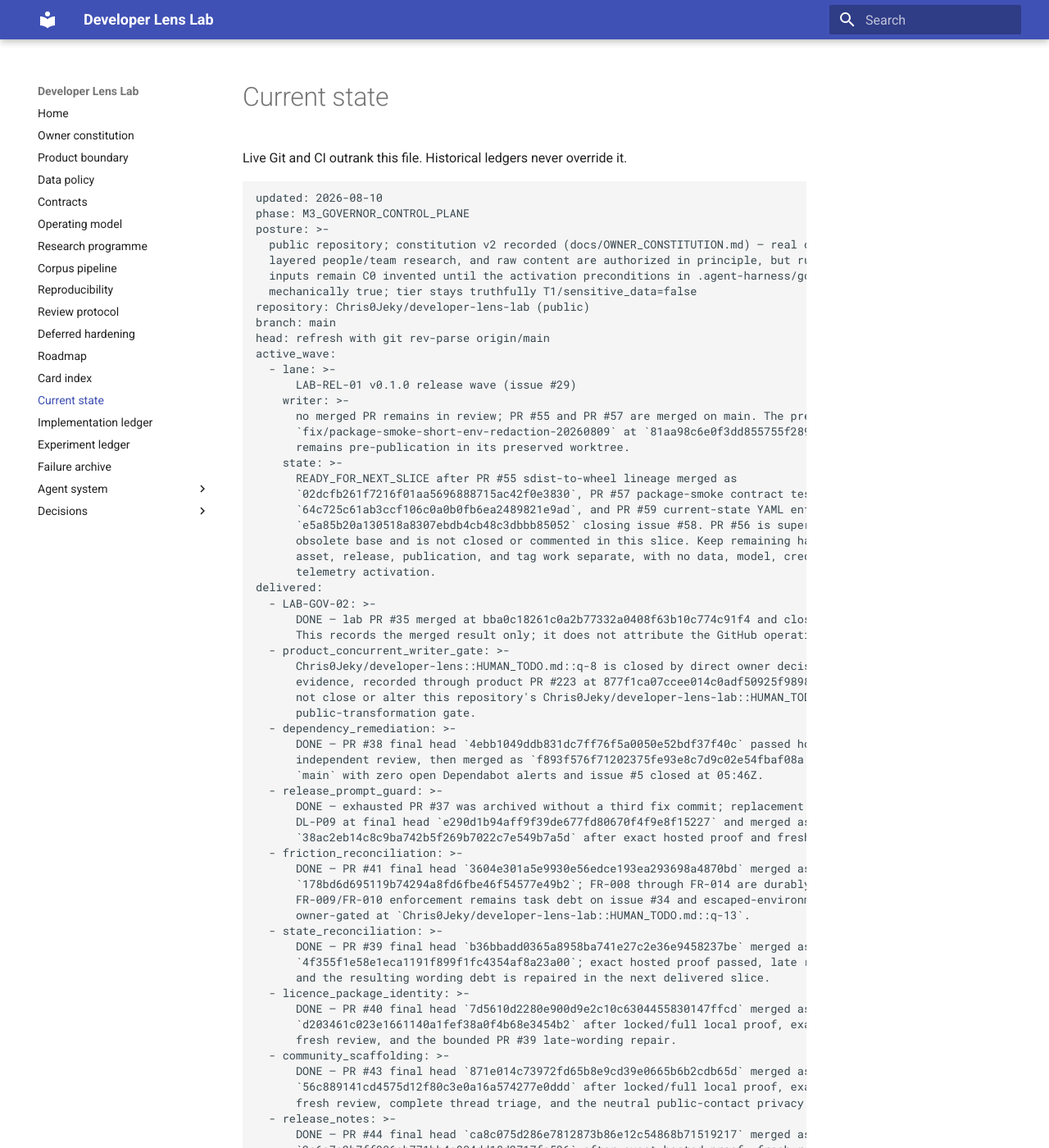
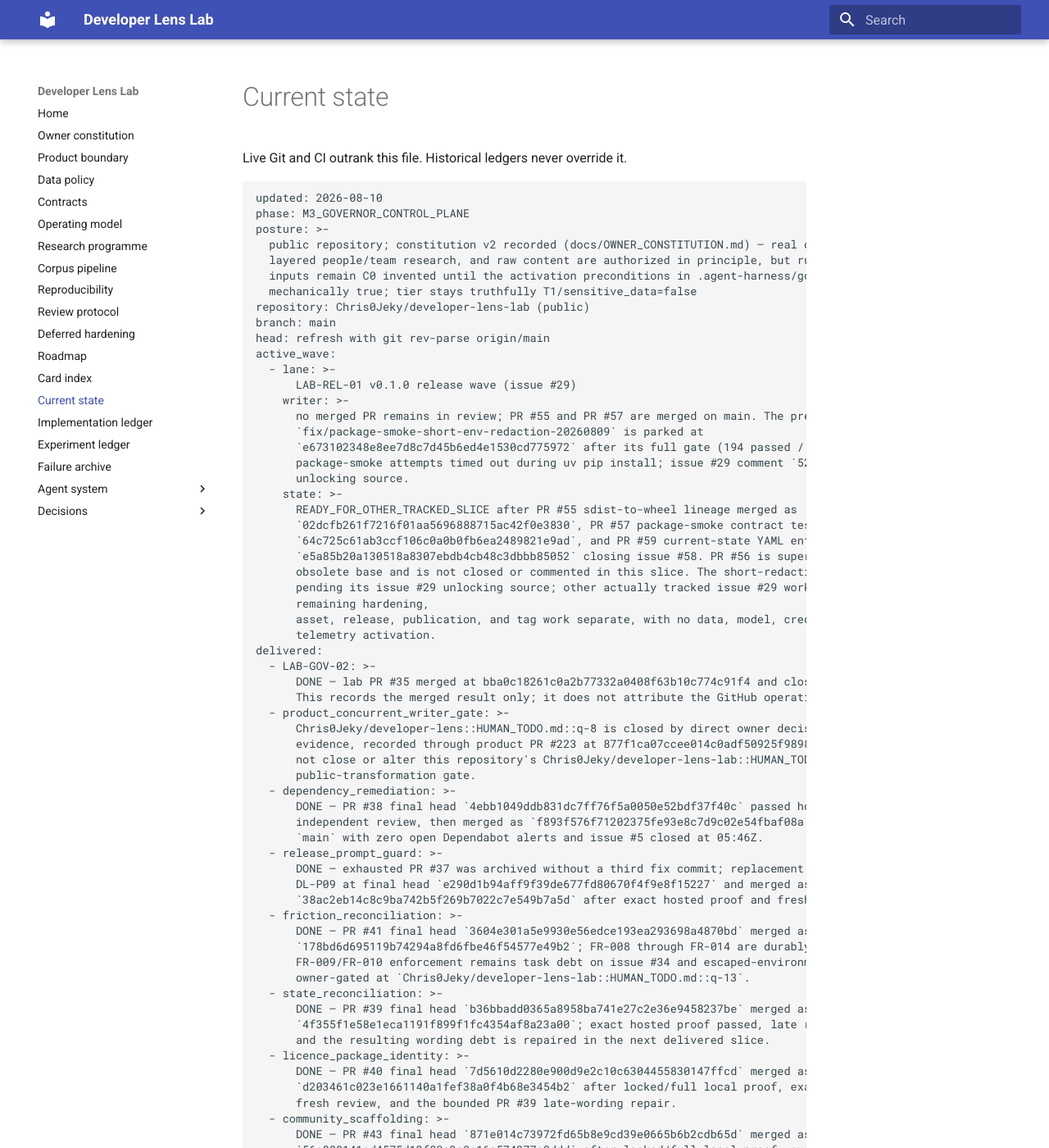
Before and after one commit to Chris0Jeky/developer-lens-lab, an MkDocs documentation site: the page built from docs/CURRENT_STATE.md, in a window 1280 px wide and 1400 px high. Shown: the whole window at 82% size. Built offline with MkDocs 1.6.1 and Material for MkDocs 9.7.7, drawn with Linux system fonts in a browser that asks for light colours; some of the changed text lies outside the part shown.

Commit message:
Refresh parked release-wave state

````diff
--- a/docs/CURRENT_STATE.md
+++ b/docs/CURRENT_STATE.md
@@ -18,14 +18,18 @@ active_wave:
       LAB-REL-01 v0.1.0 release wave (issue #29)
     writer: >-
       no merged PR remains in review; PR #55 and PR #57 are merged on main. The prepared local branch
-      `fix/package-smoke-short-env-redaction-20260809` at `81aa98c6e0f3dd855755f2892fbaa2bc6e87fb60`
-      remains pre-publication in its preserved worktree.
+      `fix/package-smoke-short-env-redaction-20260809` is parked at
+      `e673102348e8ee7d8c7d45b6ed4e1530cd775972` after its full gate (194 passed / 3 skips) and two
+      package-smoke attempts timed out during uv pip install; issue #29 comment `5234405496` is the
+      unlocking source.
     state: >-
-      READY_FOR_NEXT_SLICE after PR #55 sdist-to-wheel lineage merged as
+      READY_FOR_OTHER_TRACKED_SLICE after PR #55 sdist-to-wheel lineage merged as
       `02dcfb261f7216f01aa5696888715ac42f0e3830`, PR #57 package-smoke contract tests merged as
       `64c725c61ab3ccf106c0a0b0fb6ea2489821e9ad`, and PR #59 current-state YAML enforcement merged as
       `e5a85b20a130518a8307ebdb4cb48c3dbbb85052` closing issue #58. PR #56 is superseded on its
-      obsolete base and is not closed or commented in this slice. Keep remaining hardening,
+      obsolete base and is not closed or commented in this slice. The short-redaction lane is parked
+      pending its issue #29 unlocking source; other actually tracked issue #29 work may proceed. Keep
+      remaining hardening,
       asset, release, publication, and tag work separate, with no data, model, credential, or
       telemetry activation.
 delivered:
@@ -120,10 +124,11 @@ delivered:
       `31340060061` / job `93312246758` and merged as
       `e5a85b20a130518a8307ebdb4cb48c3dbbb85052`, closing issue #58.
 next_safe_slice: >-
-  Continue issue #29 with the prepared `fix/package-smoke-short-env-redaction-20260809` branch at
-  `81aa98c6e0f3dd855f2892fbaa2bc6e87fb60` still pre-publication, then select one other actually
-  tracked unfinished pre-tag seam. Lane-P candidate-content review remains unauthorized and closed;
-  no asset review, publication, tag, or release action is authorized. Pre-cap diagnostic-memory hardening remains task
+  Continue issue #29 with one other actually tracked unfinished pre-tag seam; the prepared
+  `fix/package-smoke-short-env-redaction-20260809` branch is PARKED at
+  `e673102348e8ee7d8c7d45b6ed4e1530cd775972` after 194 passed / 3 skips and two package-smoke
+  timeouts during uv pip install, pending issue #29 comment `5234405496`. Lane-P candidate-content
+  review remains unauthorized and closed; no asset review, publication, tag, or release action is authorized. Pre-cap diagnostic-memory hardening remains task
   debt until a design avoids both unbounded capture and a raw unredacted disk sink; process-tree
   cleanup stays separate. No tag, release/publication, asset review, credential, data, model, or
   telemetry action is authorized here.
@@ -188,10 +193,11 @@ exact_resume_point: >-
   (`02dcfb261f7216f01aa5696888715ac42f0e3830`), PR #57
   (`64c725c61ab3ccf106c0a0b0fb6ea2489821e9ad`), and PR #59
   (`e5a85b20a130518a8307ebdb4cb48c3dbbb85052`, closing issue #58). PR #57 completes the
-  zero/multiple-wheel and full-call-sequence test seam. PR #56 is superseded at
-  `634b765e87c833756294bb1ea393cc7b994ab3a3` on its obsolete base; do not close or comment on it in
-  this slice. The prepared short-env diagnostics redaction branch remains at
-  `81aa98c6e0f3dd855755f2892fbaa2bc6e87fb60` and pre-publication. Select the next scoped issue #29
-  pre-tag seam under the ordinary gate; keep Lane-P review, release/publication, tag, credentials,
+  zero/multiple-wheel and full-call-sequence test seam. PR #56 is open at
+  `ccf6d9e465c5fd8629de27b0762f5c43fc588fc0` on current base
+  `e5a85b20a130518a8307ebdb4cb48c3dbbb85052`; it remains the exhausted, superseded duplicate and no
+  actor is inferred. Do not close or comment on it in this slice. The prepared short-env diagnostics
+  redaction branch is PARKED at `e673102348e8ee7d8c7d45b6ed4e1530cd775972` pending issue #29 comment
+  `5234405496`; select another tracked pre-tag seam under the ordinary gate; keep Lane-P review, release/publication, tag, credentials,
   data, models, telemetry, and all owner gates closed.
 ```
````
Also changed, not shown: docs/IMPLEMENTATION_LEDGER.md (+9 -7 lines).
